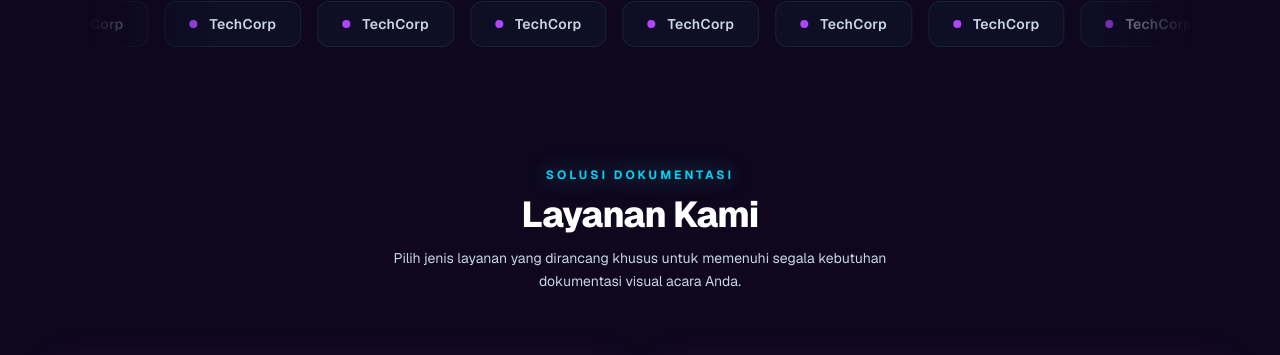
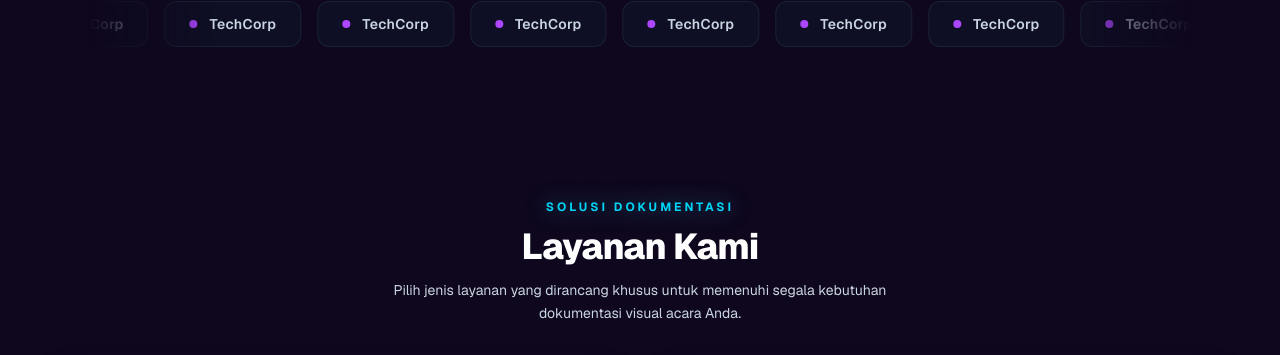
Before and after one commit to MuhammadRevy49/web-cekreks, a Next.js app: page / in a window 1280 px wide. Shown: the part 2076-2431 px from the top of the page. Built offline with nearby package versions, Linux system fonts and the light colour scheme.

Commit message:
:hammer: perbaikan jarak per section

```diff
--- a/src/components/home/AiPreviewContent.tsx
+++ b/src/components/home/AiPreviewContent.tsx
@@ -67,7 +67,7 @@ export default function PortfolioSection() {
   const stats = [
     { value: "10", suffix: "+", label: "Tahun Pengalaman", desc: "Dalam industri fotografi & dokumentasi" },
     { value: "200", suffix: "+", label: "Proyek Selesai", desc: "Event, Booth, & Campaign sukses" },
-    { value: "40", suffix: "+", label: "Mitra & Klien", desc: "WO, Korporat, hingga Venue" },
+    { value: "45", suffix: "+", label: "Mitra & Klien", desc: "WO, Korporat, hingga Venue" },
   ];
 
   // Daftar galeri foto portofolio tim
@@ -113,7 +113,7 @@ export default function PortfolioSection() {
   return (
     <section id="portofolio" className="w-full max-w-6xl mx-auto px-4 sm:px-6 py-10 scroll-mt-18">
       {/* Header Section */}
-      <div className="flex flex-col items-center text-center mb-12 border-b border-slate-800 pb-8">
+      <div className="flex flex-col items-center text-center border-b border-slate-800 pb-8 mb-10 sm:mb-12">
         <span className="text-xs font-semibold uppercase tracking-widest text-purple-400 mb-2">
           Galeri & Pencapaian
         </span>
--- a/src/components/home/ContactSection.tsx
+++ b/src/components/home/ContactSection.tsx
@@ -29,7 +29,7 @@ export default function ContactSection() {
   return (
     <section
       id="kontak"
-      className="w-full max-w-7xl mx-auto px-4 sm:px-6 p-2 flex flex-col scroll-mt-18"
+      className="w-full max-w-7xl mx-auto px-4 sm:px-6 py-10 flex flex-col scroll-mt-18"
     >
       {/* Header Section */}
       <div className="mb-10 sm:mb-12">
--- a/src/components/home/PricingSection.tsx
+++ b/src/components/home/PricingSection.tsx
@@ -81,9 +81,9 @@ const PRICING_PLANS: PricingPlan[] = [
 
 export default function PricingSection() {
   return (
-    <section id="harga" className="w-full max-w-7xl mx-auto px-4 sm:px-6 p-2 flex flex-col items-center scroll-mt-18">
+    <section id="harga" className="w-full max-w-7xl mx-auto px-4 sm:px-6 py-10 flex flex-col items-center scroll-mt-18">
       {/* ================= HEADER SECTION ================= */}
-      <div className="flex flex-col items-center text-center mb-12">
+      <div className="flex flex-col items-center text-center mb-10 sm:mb-12">
         <span className="text-[11px] sm:text-xs font-bold tracking-[0.25em] uppercase text-cyan-400 mb-3">
           PAKET KEBUTUHAN ACARA
         </span>
--- a/src/components/home/ServicesSection.tsx
+++ b/src/components/home/ServicesSection.tsx
@@ -94,9 +94,9 @@ const SERVICES_DATA: ServiceItem[] = [
 
 export default function ServicesSection() {
   return (
-    <section id="layanan" className="w-full max-w-7xl mx-auto px-4 sm:px-6 p-2 flex flex-col items-center scroll-mt-18">
+    <section id="layanan" className="w-full max-w-7xl mx-auto px-4 sm:px-6 py-10 flex flex-col items-center scroll-mt-18">
       {/* ================= HEADER SECTION ================= */}
-      <div className="flex flex-col items-center text-center max-w-3xl mb-12 sm:mb-16">
+      <div className="flex flex-col items-center text-center max-w-3xl mb-10 sm:mb-12">
         <span className="text-[11px] sm:text-xs font-bold tracking-[0.25em] uppercase text-cyan-400 mb-3 drop-shadow-[0_0_10px_rgba(34,211,238,0.5)]">
           SOLUSI DOKUMENTASI
         </span>
```
